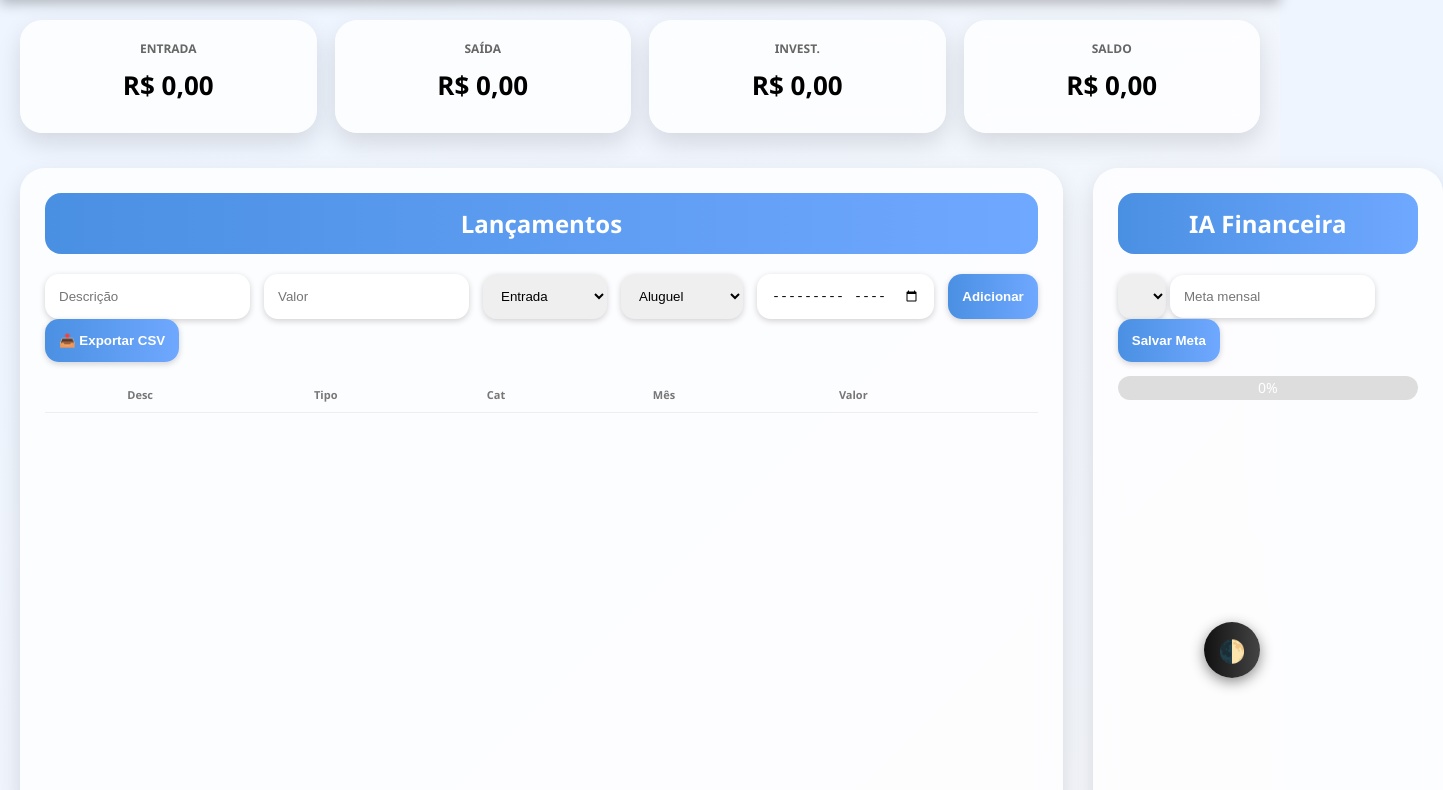
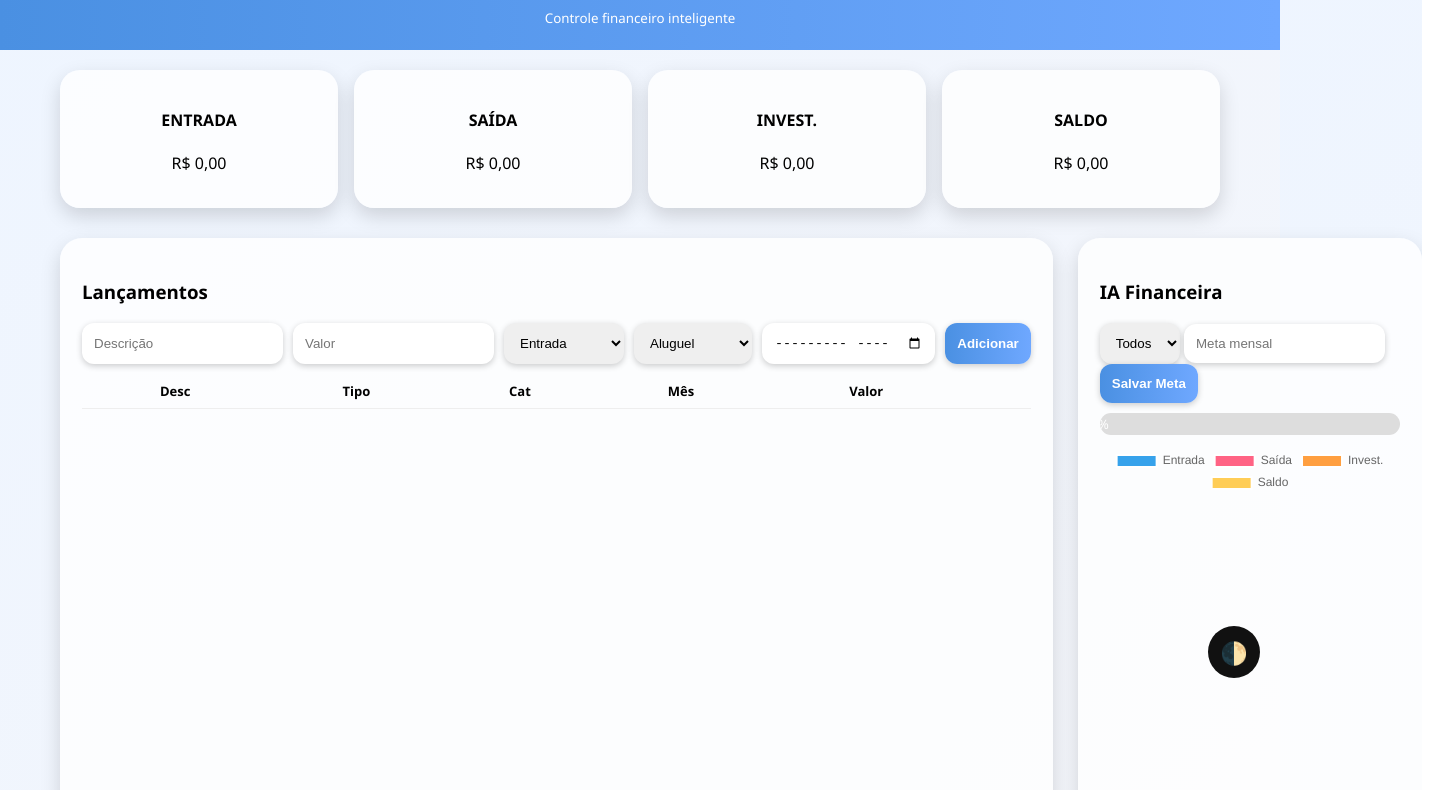
Before and after one commit to mudanca2025devida-lang/life-finance-app, a plain HTML site: page index.html in a window 1280 px wide. Shown: the part 102-892 px from the top of the page, 1443 px wide, since content can reach past the window. Drawn offline with nearby package versions, Linux system fonts and the light colour scheme.

Commit message:
Update index.html

```diff
--- a/index.html
+++ b/index.html
@@ -4,68 +4,103 @@
 <meta charset="UTF-8">
 <meta name="viewport" content="width=device-width, initial-scale=1.0">
 <title>Life+++ Finance AI</title>
+<meta name="theme-color" content="#4a90e2">
 
-<meta name="theme-color" content="#4a90e2">
-<meta name="description" content="Life+++ Finance AI - Controle financeiro inteligente">
-
-<!-- Chart.js estável -->
-<script src="https://cdn.jsdelivr.net/npm/chart.js@4.4.1/dist/chart.umd.min.js"></script>
+<!-- Chart.js -->
+<script src="https://cdn.jsdelivr.net/npm/chart.js"></script>
 
 <style>
-:root{--azul:#4a90e2;--vermelho:#ff5c5c;--verde:#44bd32;--amarelo:#fbc531;--cinza:#f5f6fa;--escuro:#1e272e;--card:#ffffffcc}
+:root{
+--azul:#4a90e2;--vermelho:#ff5c5c;--verde:#44bd32;
+--amarelo:#fbc531;--escuro:#1e272e;--card:#ffffffcc
+}
 *{box-sizing:border-box}
-body{margin:0;font-family:'Segoe UI',sans-serif;background:linear-gradient(135deg,#eef5ff,#f5f6fa);transition:.4s}
-body.dark{background:linear-gradient(135deg,#1e272e,#2f3640);color:#f5f6fa}
-header{padding:22px;text-align:center;color:#fff;background:linear-gradient(90deg,var(--azul),#6fa8ff);box-shadow:0 4px 12px rgba(0,0,0,.25)}
-header h1{margin:0;font-size:26px}
-header small{opacity:.9}
-main{max-width:1400px;margin:auto;padding:20px}
-.dashboard{display:grid;grid-template-columns:repeat(auto-fit,minmax(200px,1fr));gap:18px}
-.card{background:var(--card);backdrop-filter:blur(12px);padding:20px;border-radius:22px;text-align:center;box-shadow:0 10px 25px rgba(0,0,0,.12);transition:.3s}
-.card:hover{transform:translateY(-8px)}
-.card h3{font-size:12px;margin:0;color:#666}
-body.dark .card h3{color:#ccc}
-.card p{font-size:26px;font-weight:bold;margin:10px 0}
-.grid{display:grid;grid-template-columns:1.5fr .5fr;gap:30px;margin-top:35px}
-@media(max-width:1000px){.grid{grid-template-columns:1fr}}
-.box{background:var(--card);backdrop-filter:blur(12px);padding:25px;border-radius:25px;box-shadow:0 10px 25px rgba(0,0,0,.12)}
-.box h2{text-align:center;margin-top:0;background:linear-gradient(90deg,var(--azul),#6fa8ff);color:#fff;padding:14px;border-radius:16px}
-.form{display:grid;grid-template-columns:2fr 1fr 1fr 1fr 1fr 1fr;gap:14px}
+body{
+margin:0;font-family:'Segoe UI',sans-serif;
+background:linear-gradient(135deg,#eef5ff,#f5f6fa);
+transition:.4s
+}
+body.dark{
+background:linear-gradient(135deg,#1e272e,#2f3640);
+color:#f5f6fa
+}
+header{
+padding:22px;text-align:center;color:#fff;
+background:linear-gradient(90deg,var(--azul),#6fa8ff)
+}
+main{max-width:1200px;margin:auto;padding:20px}
+.dashboard{
+display:grid;grid-template-columns:repeat(auto-fit,minmax(180px,1fr));
+gap:16px
+}
+.card{
+background:var(--card);padding:18px;border-radius:20px;
+text-align:center;box-shadow:0 8px 20px rgba(0,0,0,.15)
+}
+.grid{display:grid;grid-template-columns:1.5fr .7fr;gap:25px;margin-top:30px}
+@media(max-width:900px){.grid{grid-template-columns:1fr}}
+
+.box{
+background:var(--card);padding:22px;border-radius:22px;
+box-shadow:0 8px 20px rgba(0,0,0,.15)
+}
+.form{
+display:grid;grid-template-columns:2fr 1fr 1fr 1fr 1fr 1fr;
+gap:10px
+}
 @media(max-width:900px){.form{grid-template-columns:1fr}}
-input,select,button{padding:14px;border-radius:14px;border:none;box-shadow:0 2px 6px rgba(0,0,0,.18)}
-button{background:linear-gradient(90deg,var(--azul),#6fa8ff);color:#fff;font-weight:bold;cursor:pointer}
+
+input,select,button{
+padding:12px;border-radius:12px;border:none;
+box-shadow:0 2px 6px rgba(0,0,0,.2)
+}
+button{
+background:linear-gradient(90deg,var(--azul),#6fa8ff);
+color:#fff;font-weight:bold;cursor:pointer
+}
 button:hover{opacity:.9}
-.progress{background:#ddd;border-radius:16px;height:24px;overflow:hidden;margin:14px 0}
-.progress div{height:100%;font-size:14px;color:#fff;display:flex;align-items:center;justify-content:center}
-.table-wrap{max-height:320px;overflow:auto;margin-top:15px}
+
+.progress{
+background:#ddd;border-radius:14px;height:22px;overflow:hidden;margin:10px 0
+}
+.progress div{
+height:100%;color:#fff;display:flex;
+align-items:center;justify-content:center;font-size:13px
+}
+
+.table-wrap{max-height:300px;overflow:auto;margin-top:10px}
 table{width:100%;border-collapse:collapse;font-size:13px}
-th,td{padding:10px;border-bottom:1px solid #eee}
-th{font-size:11px;color:#777}
-.chart{height:300px;margin-top:25px}
-.insights{margin-top:18px;padding:18px;border-radius:18px;background:linear-gradient(135deg,#eaf2ff,#ffffff)}
-body.dark .insights{background:#2f3640}
-.toggle{position:fixed;bottom:20px;right:20px;background:linear-gradient(90deg,#111,#444);color:#fff;border-radius:50%;width:56px;height:56px;display:flex;align-items:center;justify-content:center;cursor:pointer;font-size:22px;box-shadow:0 4px 14px rgba(0,0,0,.45)}
-footer{text-align:center;font-size:12px;opacity:.7;margin:30px}
+th,td{padding:8px;border-bottom:1px solid #eee}
+
+.toggle{
+position:fixed;bottom:20px;right:20px;
+background:#111;color:#fff;width:52px;height:52px;
+border-radius:50%;display:flex;align-items:center;
+justify-content:center;font-size:22px;cursor:pointer
+}
+footer{text-align:center;font-size:12px;opacity:.7;margin:20px}
 </style>
 </head>
 
 <body>
 <header>
 <h1>🤖 Life+++ Finance AI</h1>
-<small>IA • Previsão • Automação • App-Level</small>
+<small>Controle financeiro inteligente</small>
 </header>
 
 <main>
+
 <div class="dashboard">
-<div class="card"><h3>ENTRADA</h3><p id="entrada">R$ 0,00</p></div>
-<div class="card"><h3>SAÍDA</h3><p id="saida">R$ 0,00</p></div>
-<div class="card"><h3>INVEST.</h3><p id="investimento">R$ 0,00</p></div>
-<div class="card"><h3>SALDO</h3><p id="saldo">R$ 0,00</p></div>
+<div class="card"><h4>ENTRADA</h4><p id="entrada">R$ 0,00</p></div>
+<div class="card"><h4>SAÍDA</h4><p id="saida">R$ 0,00</p></div>
+<div class="card"><h4>INVEST.</h4><p id="investimento">R$ 0,00</p></div>
+<div class="card"><h4>SALDO</h4><p id="saldo">R$ 0,00</p></div>
 </div>
 
 <div class="grid">
+
 <div class="box">
-<h2>Lançamentos</h2>
+<h3>Lançamentos</h3>
 <div class="form">
 <input id="desc" placeholder="Descrição">
 <input id="valor" type="number" step="0.01" placeholder="Valor">
@@ -75,40 +110,63 @@ footer{text-align:center;font-size:12px;opacity:.7;margin:30px}
 <option value="investimento">Investimento</option>
 </select>
 <select id="cat">
-<option>Aluguel</option><option>Alimentação</option><option>Transporte</option>
-<option>Lazer</option><option>Educação</option><option>Outros</option>
+<option>Aluguel</option><option>Alimentação</option>
+<option>Transporte</option><option>Lazer</option>
+<option>Educação</option><option>Outros</option>
 </select>
 <input id="mes" type="month">
 <button onclick="adicionar()">Adicionar</button>
 </div>
 
-<button onclick="exportar()">📤 Exportar CSV</button>
-
 <div class="table-wrap">
 <table id="tabela">
-<thead><tr><th>Desc</th><th>Tipo</th><th>Cat</th><th>Mês</th><th>Valor</th><th></th></tr></thead>
+<thead>
+<tr><th>Desc</th><th>Tipo</th><th>Cat</th><th>Mês</th><th>Valor</th><th></th></tr>
+</thead>
 <tbody></tbody>
 </table>
 </div>
 </div>
 
 <div class="box">
-<h2>IA Financeira</h2>
+<h3>IA Financeira</h3>
+
 <select id="filtroMes" onchange="render()"></select>
-<input id="meta" type="number" placeholder="Meta mensal">
+
+<input id="meta" type="number" step="0.01" placeholder="Meta mensal">
 <button onclick="salvarMeta()">Salvar Meta</button>
+
 <div class="progress"><div id="barra">0%</div></div>
-<div class="chart"><canvas id="graficoResumo"></canvas></div>
-<div class="chart"><canvas id="graficoMes"></canvas></div>
-<div class="insights" id="insights"></div>
+
+<canvas id="graficoResumo" height="200"></canvas>
+<canvas id="graficoMes" height="200"></canvas>
+
+<div id="insights"></div>
 </div>
+
 </div>
 </main>
 
-<footer>🚀 Life+++ Finance • Criado por Larry</footer>
+<footer>🚀 Life+++ Finance AI</footer>
 <div class="toggle" onclick="toggleTema()">🌓</div>
 
 <script>
+// ELEMENTOS
+const desc=document.getElementById('desc');
+const valor=document.getElementById('valor');
+const tipo=document.getElementById('tipo');
+const cat=document.getElementById('cat');
+const mes=document.getElementById('mes');
+const tabela=document.getElementById('tabela');
+const entrada=document.getElementById('entrada');
+const saida=document.getElementById('saida');
+const investimento=document.getElementById('investimento');
+const saldo=document.getElementById('saldo');
+const filtroMes=document.getElementById('filtroMes');
+const meta=document.getElementById('meta');
+const barra=document.getElementById('barra');
+const insights=document.getElementById('insights');
+
 let dados=JSON.parse(localStorage.getItem('lifeppp_dados'))||[];
 let metas=JSON.parse(localStorage.getItem('lifeppp_metas'))||{};
 let chartResumo=null,chartMes=null;
@@ -116,11 +174,20 @@ let chartResumo=null,chartMes=null;
 const f=v=>v.toLocaleString('pt-BR',{style:'currency',currency:'BRL'});
 
 function adicionar(){
- if(!desc.value||!valor.value||!mes.value) return alert('Preencha tudo');
- dados.push({id:Date.now(),d:desc.value,v:+valor.value,t:tipo.value,c:cat.value,m:mes.value});
- navigator.vibrate?.(80);
+if(!desc.value||!valor.value||valor.value<=0||!mes.value){
+alert('Preencha corretamente');
+return;
+}
+dados.push({
+id:Date.now(),
+d:desc.value,
+v:+valor.value,
+t:tipo.value,
+c:cat.value,
+m:mes.value
+});
+desc.value='';valor.value='';
 salvar();
- desc.value='';valor.value='';
 }
 
 function salvar(){
@@ -129,74 +196,84 @@ function salvar(){
 render();
 }
 
-function remover(id){dados=dados.filter(x=>x.id!==id);salvar();}
+function remover(id){
+dados=dados.filter(x=>x.id!==id);
+salvar();
+}
 
 function salvarMeta(){
- if(!filtroMes.value||!meta.value) return alert('Selecione mês e meta');
- metas[filtroMes.value]=+meta.value;salvar();
-}
-
-function gerarInsights(saidas,limite,porCat,media){
- let msg='🤖 <b>Análise Financeira:</b><br>';
- if(limite&&saidas>limite) msg+='⚠️ Meta ultrapassada<br>';
- let maior=Object.entries(porCat).sort((a,b)=>b[1]-a[1])[0];
- if(maior) msg+=`💸 Maior gasto: <b>${maior[0]}</b> (${f(maior[1])})<br>`;
- else msg+='📊 Nenhum gasto ainda<br>';
- if(media) msg+=`📈 Média mensal: <b>${f(media)}</b><br>`;
- return msg;
+if(!filtroMes.value||!meta.value){alert('Selecione mês e meta');return;}
+metas[filtroMes.value]=+meta.value;
+salvar();
 }
 
 function render(){
- if(dados.length===0){
-  insights.innerHTML='✨ Comece adicionando seus lançamentos';
+const tbody=tabela.querySelector('tbody');
+tbody.innerHTML='';
+let e=0,s=0,i=0,porMes={},porCat={};
+
+const fm=filtroMes.value;
+
+dados.filter(x=>!fm||x.m===fm).forEach(x=>{
+tbody.innerHTML+=`
+<tr>
+<td>${x.d}</td>
+<td>${x.t}</td>
+<td>${x.c}</td>
+<td>${x.m}</td>
+<td>${f(x.v)}</td>
+<td><button onclick="remover(${x.id})">❌</button></td>
+</tr>`;
+if(x.t==='entrada')e+=x.v;
+if(x.t==='saida'){
+s+=x.v;
+porMes[x.m]=(porMes[x.m]||0)+x.v;
+porCat[x.c]=(porCat[x.c]||0)+x.v;
 }
- let e=0,s=0,i=0,porMes={},porCat={},meses={};
- const fm=filtroMes.value;
- tabela.querySelector('tbody').innerHTML='';
- dados.filter(x=>!fm||x.m==fm).forEach(x=>{
-  tabela.querySelector('tbody').innerHTML+=
-   `<tr><td>${x.d}</td><td>${x.t}</td><td>${x.c}</td><td>${x.m}</td><td>${f(x.v)}</td>
-    <td><button onclick="remover(${x.id})">❌</button></td></tr>`;
-  if(x.t=='entrada')e+=x.v;
-  if(x.t=='saida'){s+=x.v;porCat[x.c]=(porCat[x.c]||0)+x.v;porMes[x.m]=(porMes[x.m]||0)+x.v;}
-  if(x.t=='investimento')i+=x.v;
-  meses[x.m]=(meses[x.m]||0)+(x.t=='saida'?x.v:0);
+if(x.t==='investimento')i+=x.v;
 });
- entrada.textContent=f(e);saida.textContent=f(s);investimento.textContent=f(i);
+
+entrada.textContent=f(e);
+saida.textContent=f(s);
+investimento.textContent=f(i);
 saldo.textContent=f(e-s-i);
 
 filtroMes.innerHTML='<option value="">Todos</option>'+
- [...new Set(dados.map(x=>x.m))].map(m=>`<option ${m==fm?'selected':''}>${m}</option>`).join('');
+[...new Set(dados.map(x=>x.m))].map(m=>`<option ${m===fm?'selected':''}>${m}</option>`).join('');
 
- let lim=metas[fm]||0;
+meta.value=metas[fm]||'';
+
+const lim=metas[fm]||0;
 let p=lim?Math.min(100,(s/lim)*100):0;
- barra.style.width=p+'%';barra.textContent=p.toFixed(0)+'%';
- barra.style.background=p>80?'var(--amarelo)':'var(--verde)';
+barra.style.width=p+'%';
+barra.textContent=p.toFixed(0)+'%';
+barra.style.background=p>80?'var(--vermelho)':'var(--verde)';
 
- let media=Object.values(meses).reduce((a,b)=>a+b,0)/(Object.values(meses).length||1);
- insights.innerHTML=gerarInsights(s,lim,porCat,media);
+insights.innerHTML=`
+<b>Análise:</b><br>
+Total gasto: ${f(s)}<br>
+Maior categoria: ${Object.keys(porCat)[0]||'-'}
+`;
 
 if(chartResumo)chartResumo.destroy();
- chartResumo=new Chart(graficoResumo,{type:'doughnut',
+chartResumo=new Chart(graficoResumo,{
+type:'doughnut',
 data:{labels:['Entrada','Saída','Invest.','Saldo'],
- datasets:[{data:[e,s,i,e-s-i],backgroundColor:['#4a90e2','#ff5c5c','#fbc531','#44bd32']}]}});
+datasets:[{data:[e,s,i,e-s-i]}]}
+});
+
+if(Object.keys(porMes).length){
+if(chartMes)chartMes.destroy();
+chartMes=new Chart(graficoMes,{
+type:'line',
+data:{labels:Object.keys(porMes),
+datasets:[{label:'Saídas',data:Object.values(porMes),tension:.4}]}
+});
 }
-
-function exportar(){
- let csv='Desc,Tipo,Cat,Mês,Valor\n';
- dados.forEach(x=>csv+=`${x.d},${x.t},${x.c},${x.m},${x.v}\n`);
- let a=document.createElement('a');
- a.href='data:text/csv;charset=utf-8,'+encodeURIComponent(csv);
- a.download='lifeppp.csv';a.click();
 }
 
 function toggleTema(){document.body.classList.toggle('dark');}
 render();
-  <script>
-if ('serviceWorker' in navigator) {
-  navigator.serviceWorker.register('service-worker.js');
-}
 </script>
-
 </body>
 </html>
```
Lines whose indentation alone changed are shown as unchanged.
